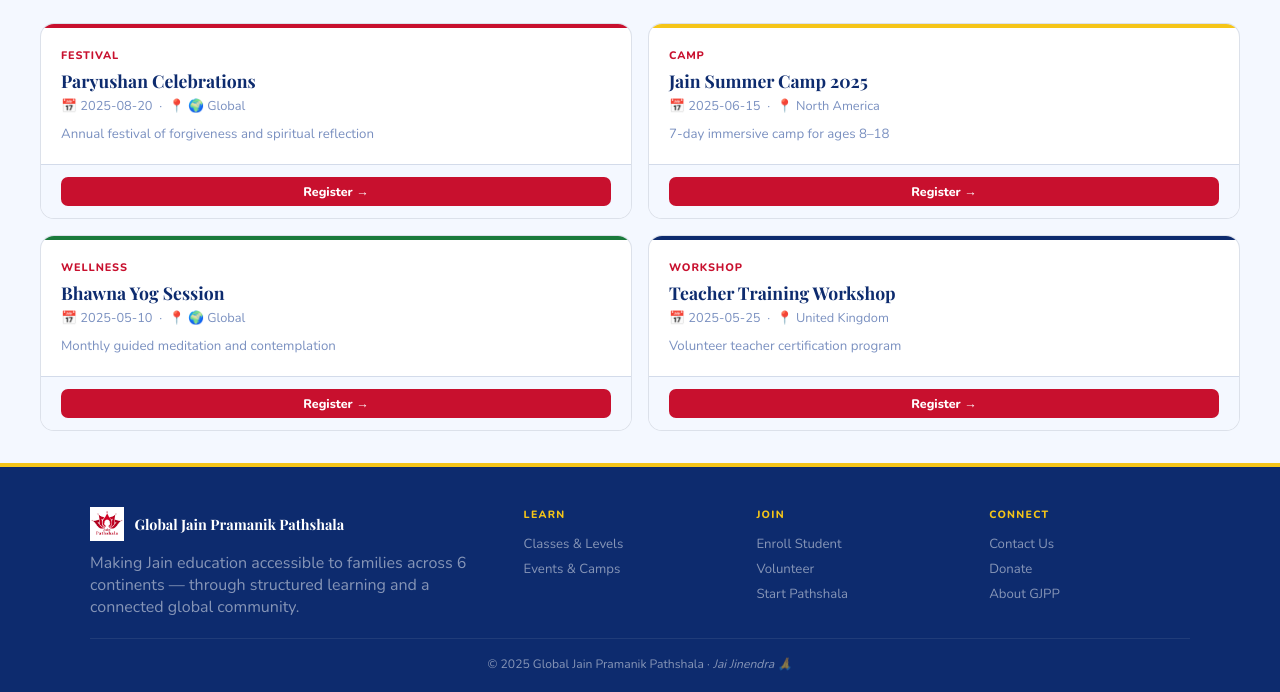
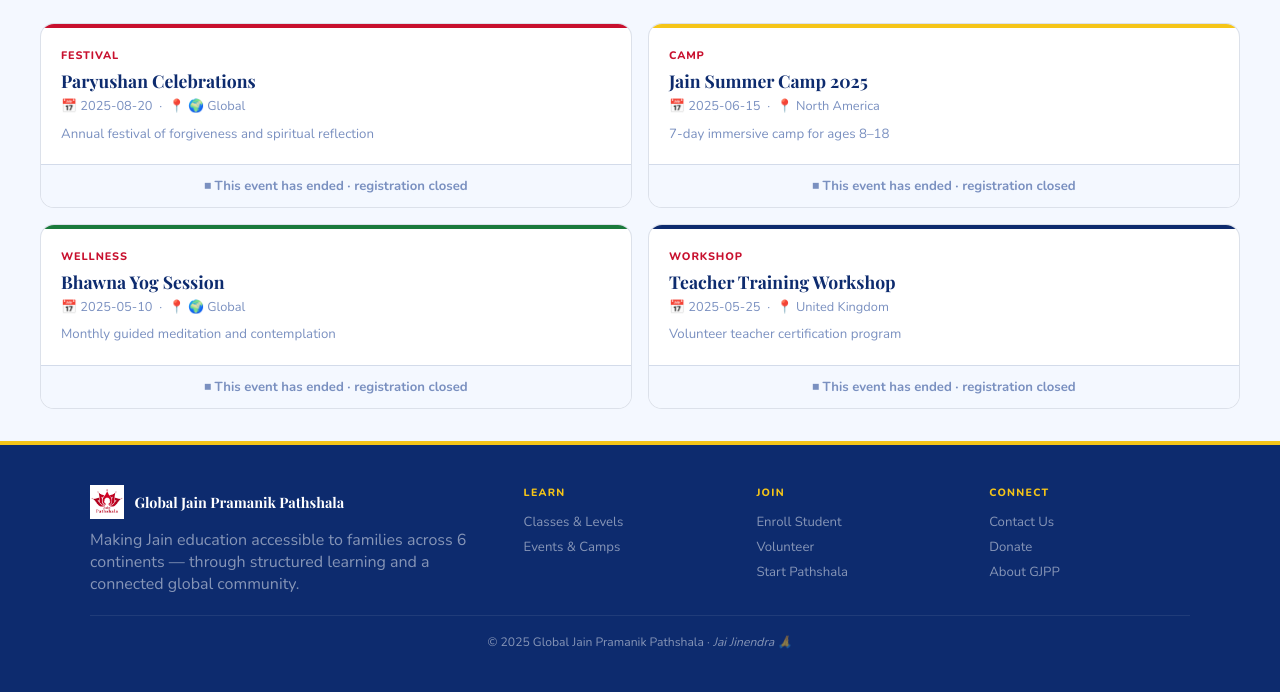
Before and after one commit to anshjain/gjpp, a Flask app: page /events in a window 1280 px wide. Shown: the part 360-1052 px from the top of the page. After the commit the page ends 1008 px from the top, so only its background shows below. Run offline with Flask 3, Linux system fonts and the light colour scheme; some web fonts are replaced.

Commit message:
fix: the event end date and dont accept registration for past events

```diff
--- a/app.py
+++ b/app.py
@@ -939,6 +939,33 @@
 def find_event(event_id):
     return next((e for e in EVENTS if e['id'] == event_id), None)
 
+def event_is_past(event):
+    """True once the event's date is before today. The event day itself still counts as upcoming,
+    so registration and the attendee list stay available through the whole event day.
+    An event with a missing/unparseable date is treated as upcoming (never silently wiped)."""
+    try:
+        return date.fromisoformat(str(event.get('date', ''))[:10]) < date.today()
+    except (ValueError, TypeError):
+        return False
+
+def purge_past_event_registrations():
+    """Clear the attendee list of every event that is over. Returns how many records were removed."""
+    past_ids = {e['id'] for e in EVENTS if event_is_past(e)}
+    if not past_ids:
+        return 0
+    before = len(EVENT_REGISTRATIONS)
+    EVENT_REGISTRATIONS[:] = [r for r in EVENT_REGISTRATIONS if r['event_id'] not in past_ids]
+    return before - len(EVENT_REGISTRATIONS)
+
+app.jinja_env.globals['event_is_past'] = event_is_past
+
+@app.before_request
+def _clear_registrations_of_finished_events():
+    # Runs on every request, so the cleanup happens the first time anyone loads the site
+    # after midnight — no scheduler/cron needed. Only writes to the DB if something was removed.
+    if request.endpoint != 'static' and purge_past_event_registrations():
+        save_data()
+
 def get_event_registration(event_id, user_id):
     return next((r for r in EVENT_REGISTRATIONS
                  if r['event_id'] == event_id and r['user_id'] == user_id), None)
@@ -998,6 +1025,9 @@
     event = find_event(event_id)
     if not event or not user_can_see_event(u, event):
         flash('Event not found or not available to you.', 'error')
+        return redirect(url_for(back_endpoint))
+    if event_is_past(event):
+        flash(f"{event['title']} is over — its attendee list has been cleared and is no longer available.", 'error')
         return redirect(url_for(back_endpoint))
 
     rows = attendees_for_viewer(event, u)
@@ -1044,6 +1074,9 @@
     u = current_user()
     if not user_can_see_event(u, event):
         flash('That event is not available for your region.', 'error')
+        return redirect(url_for('events_page'))
+    if event_is_past(event):
+        flash(f"{event['title']} has already taken place — registration is closed.", 'error')
         return redirect(url_for('events_page'))
     # Already signed up? Never create a duplicate — just tell the user.
     if get_event_registration(event_id, u['id']):
--- a/templates/admin/events.html
+++ b/templates/admin/events.html
@@ -41,7 +41,11 @@
           <div class="event-desc">{{ e.description }}</div>
         </div>
         <div class="event-actions" style="flex-wrap:wrap;">
+          {% if event_is_past(e) %}
+          <div style="flex:1 1 100%;text-align:center;font-size:0.78rem;font-weight:700;color:var(--text-muted);padding:0.3rem 0;">⏹ Event ended · attendee list cleared</div>
+          {% else %}
           <a href="/admin/events/{{ e.id }}/attendees" class="btn btn-green" style="font-size:0.8rem;padding:0.4rem 0.9rem;flex:1 1 100%;justify-content:center;">👥 Attendees ({{ reg_counts.get(e.id, 0) }})</a>
+          {% endif %}
           <a href="/admin/events/{{ e.id }}/edit" class="btn btn-blue" style="font-size:0.8rem;padding:0.4rem 0.9rem;flex:1;justify-content:center;">✏️ Edit</a>
           <form method="POST" action="/admin/events/{{ e.id }}/delete" onsubmit="return confirm('Delete \'{{ e.title }}\'?')">
             <button type="submit" class="btn btn-red" style="font-size:0.8rem;padding:0.4rem 0.9rem;">🗑 Delete</button>
--- a/templates/events.html
+++ b/templates/events.html
@@ -56,7 +56,9 @@
         <p class="event-desc">{{ event.description }}</p>
       </div>
       <div class="event-foot">
-        {% if event.id in my_registered_event_ids %}
+        {% if event_is_past(event) %}
+        <div style="text-align:center;font-size:0.82rem;font-weight:700;color:var(--text-muted);">⏹ This event has ended · registration closed</div>
+        {% elif event.id in my_registered_event_ids %}
         <div style="display:flex;align-items:center;justify-content:space-between;gap:0.6rem;flex-wrap:wrap;">
           <span style="font-size:0.82rem;font-weight:700;color:var(--green-dark);">✅ You are already registered for this event</span>
           <form method="POST" action="/events/{{ event.id }}/unregister" onsubmit="return confirm('Un-register from this event?')">
--- a/templates/index.html
+++ b/templates/index.html
@@ -281,7 +281,11 @@
             <div class="event-date">📅 {{ event.date }}</div>
             <p class="event-desc">{{ event.description }}</p>
             <div style="margin-top:1.25rem;">
+                {% if event_is_past(event) %}
+                <span style="font-size:0.82rem;font-weight:700;opacity:0.6;">⏹ Event ended · registration closed</span>
+                {% else %}
                 <a href="/events/{{ event.id }}/register" class="btn btn-red" style="font-size:0.82rem;padding:0.5rem 1rem;">Register →</a>
+                {% endif %}
             </div>
         </div>
         {% endfor %}
--- a/templates/parent/dashboard.html
+++ b/templates/parent/dashboard.html
@@ -124,7 +124,9 @@
         <div style="font-size:0.68rem;font-weight:800;text-transform:uppercase;color:var(--jain-red);margin-bottom:0.25rem;">{{ e.type }}</div>
         <div style="font-weight:700;color:var(--jain-blue);font-size:0.9rem;margin-bottom:0.2rem;">{{ e.title }}</div>
         <div style="font-size:0.76rem;color:var(--text-muted);margin-bottom:0.6rem;">📅 {{ e.date }}</div>
-        {% if e.id in my_registered_event_ids %}
+        {% if event_is_past(e) %}
+        <div style="font-size:0.76rem;font-weight:700;color:var(--text-muted);">⏹ Event ended · registration closed</div>
+        {% elif e.id in my_registered_event_ids %}
         <div style="font-size:0.76rem;font-weight:700;color:var(--green-dark);margin-bottom:0.4rem;">✅ You are already registered</div>
         <form method="POST" action="/events/{{ e.id }}/unregister" onsubmit="return confirm('Un-register from this event?')">
           <input type="hidden" name="next" value="/parent">
--- a/templates/radmin/events.html
+++ b/templates/radmin/events.html
@@ -21,7 +21,11 @@
         <p style="font-size:0.85rem;color:var(--text-muted);line-height:1.5;">{{ e.description }}</p>
       </div>
       <div class="ev-foot" style="flex-wrap:wrap;">
+        {% if event_is_past(e) %}
+        <span style="font-size:0.75rem;font-weight:700;color:var(--text-muted);padding:0.35rem 0;">⏹ Ended · attendee list cleared</span>
+        {% else %}
         <a href="/radmin/events/{{ e.id }}/attendees" class="btn btn-green" style="font-size:0.78rem;padding:0.35rem 0.8rem;">👥 Attendees ({{ reg_counts.get(e.id, 0) }})</a>
+        {% endif %}
         {% if e.region != 'global' %}
         <a href="/radmin/events/{{ e.id }}/edit" class="btn btn-blue" style="font-size:0.78rem;padding:0.35rem 0.8rem;">✏️ Edit</a>
         <form method="POST" action="/radmin/events/{{ e.id }}/delete" onsubmit="return confirm('Delete this event?')">
--- a/templates/teacher/events.html
+++ b/templates/teacher/events.html
@@ -29,8 +29,12 @@
         <p style="font-size:0.85rem;color:var(--text-muted);line-height:1.5;">{{ e.description }}</p>
       </div>
       <div class="ev-foot">
+        {% if event_is_past(e) %}
+        <span style="font-size:0.8rem;font-weight:700;color:var(--text-muted);">⏹ Event ended · attendee list cleared</span>
+        {% else %}
         <span style="font-size:0.8rem;font-weight:700;color:var(--jain-blue);">👥 {{ n }} registered</span>
         <a href="/teacher/events/{{ e.id }}/attendees" class="btn btn-green btn-sm">View Attendees →</a>
+        {% endif %}
       </div>
     </div>
     {% endfor %}
```
